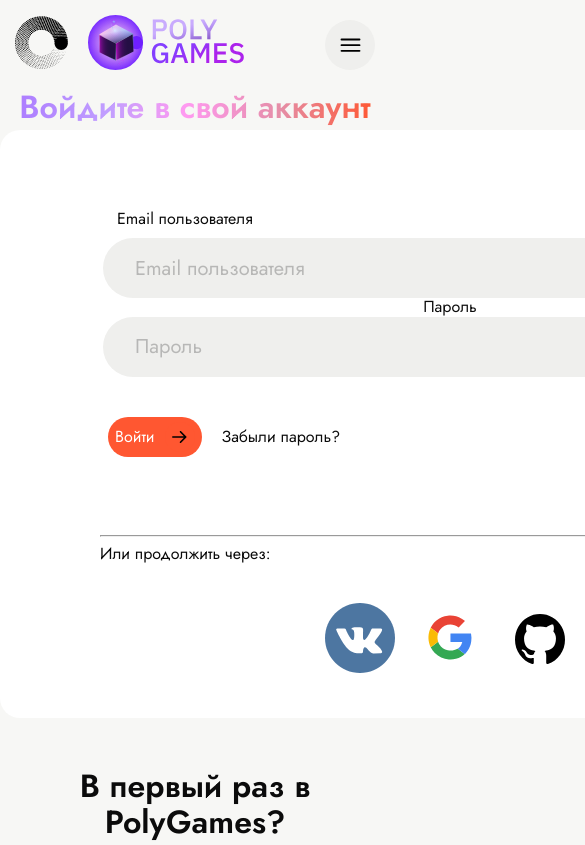
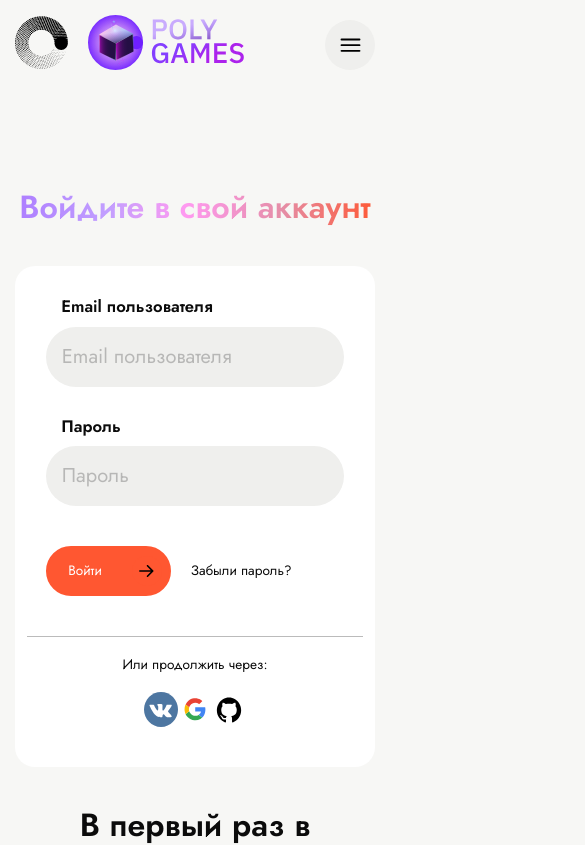
Before and after one commit to danilmash/FrontendPolyGames, a React app: page /auth in a window 390 px wide. Shown: the top 845 px of the page, 585 px wide, since content can reach past the window. Built offline with nearby package versions, Linux system fonts and the light colour scheme.

Commit message:
Адаптивная форма авторизации, логина авторизация

```diff
--- a/src/pages/Auth/Auth.module.scss
+++ b/src/pages/Auth/Auth.module.scss
@@ -1,18 +1,45 @@
 @import '../../variables';
+
+.auth__wrapper {
+    padding: 0 15px;
+    padding-top: 100px;
+    padding-bottom: 108px;
+}
+
 .auth__form {
+    box-sizing: border-box;
     text-align: center;
     background-color: var(--background-detailed);
-    width: 900px;
-    margin: 1% auto;
+    max-width: 840px;
+    margin: 40px auto;
     border-radius: 20px;
-    padding: 80px 0px 10px;
+    padding: clamp(30px, 8vw, 100px) clamp(20px, 8vw, 110px) 40px;
+
+    .input__fields-block {
+        display: flex;
+        flex-direction: column;
+        align-items: flex-start;
+        gap: 30px;
+        margin-bottom: 40px;
+
+        .form-input-block {
+            width: 100%;
         }
-
-.auth__forget__btns {
-    margin: 40px auto;
-    margin-left: 12%;
+    }
+}
+.error-text {
+    margin-left: 10px;
+    text-align: start;
+    color: red;
+    margin-top: 10px;
+}
+.auth__btns {
+    margin-top: 10px;
     display: flex;
     align-items: center;
+    justify-content: flex-start;
+    gap: 20px;
+    @include adaptiv-font(24, 13);
 }
 
 .auth__btn {
@@ -20,14 +47,24 @@
     color: #ffffff;
     display: flex;
     align-items: center;
-    border: 2px solid --primary-color;
+    border: 2px solid var(--primary-color);
     border-radius: 25px;
-    padding: 5px 7px;
-    margin-right: 20px;
+    padding: 5px 7px 5px 20px;
+    height: 50px;
+    cursor: pointer;
+
+    &:hover {
+        .btn__circle {
+            background-color: $white-100;
+
+            path {
+                fill: var(--primary-color);
+            }
+        }
+    }
 }
 
 .btn__circle {
-    border: none;
     background-color: var(--primary-color);
     display: inline-flex;
     align-items: center;
@@ -35,25 +72,30 @@
     border-radius: 100px;
     height: 30px;
     width: 30px;
-    margin-left: 10px;
-    transition: all 0.15s ease;
+    margin-left: 30px;
+    transition: all 0.3s ease;
     cursor: pointer;
-    &:hover {
-        background-color: $white-100;
-        & .last-update__arrow path {
-            fill: --primary-color;
 }
+.break-line {
+    margin-top: 40px;
+    width: calc(1.2 * clamp(20px, 8vw, 110px) + 100%);
+    margin-left: calc(clamp(20px, 8vw, 110px) * -0.6);
+    border-top: 1px solid #bbbbbb;
 }
+.other {
+    margin-top: clamp(20px, 4vw, 40px);
+    @include adaptiv-font(24, 13);
+    &__auth-btns {
+        margin-top: clamp(20px, 4vw, 40px);
+        text-align: left;
+        display: flex;
+        justify-content: center;
     }
 
-.other__auth__btns {
-    padding: 30px 100px;
-    text-align: left;
+    &__auth-btn {
+        width: clamp(30px, 11.5%, 70px);
+        aspect-ratio: 1;
     }
-
-.btns {
-    padding-top: 40px;
-    text-align: center;
 }
 
 .auth_title {
@@ -68,23 +110,25 @@
     );
     color: transparent;
     background-clip: text;
-    width: max-content;
     margin: 0 auto;
 }
 
-.aside-settings__icon:not(:first-child) {
-    margin-left: 20px;
+img.aside-settings__icon {
+    margin-left: 0;
 }
 
 .link__registr {
     text-align: center;
-    margin: 50px 0px;
+    margin: 40px 0 0;
+
+    h2 {
+        font-size: 32px;
     }
 
-.link__registr p {
-    padding-top: 20px;
+    p {
+        margin-top: 10px;
+        color: var(--text-primary);
+        font-size: 24px;
+        text-decoration: none;
     }
-
-.link__registr h2 {
-    font-size: 32px;
 }
--- a/src/pages/Auth/Auth.tsx
+++ b/src/pages/Auth/Auth.tsx
@@ -1,7 +1,5 @@
-import React, { FC, useState } from 'react'
+import React, { useState } from 'react'
 import styles from './Auth.module.scss'
-import EmailInput from './EmailInput/EmailInput'
-import PasswordInput from './PasswordInput/PasswordInput'
 import git from '../../shared/assets/git-icon.svg'
 import google from '../../shared/assets/google-icon.svg'
 import vk from '../../shared/assets/vk-icon.svg'
@@ -9,44 +7,99 @@ import { useDispatch, useSelector } from 'react-redux'
 import { AppDispatch, RootState } from '../../shared/lib/store/store'
 import { loginUser } from '../../shared/lib/store/auth/authSlice'
 import { useNavigate } from 'react-router-dom'
+import AuthFormInput from '../Auth/AuthFormInput/AuthFormInput'
+import { z } from 'zod'
+
+// Zod-схема для валидации
+const loginFormSchema = z.object({
+    email: z.string().email('Введите корректный email'),
+    password: z.string().min(1, 'Введите пароль'),
+})
+
+type LoginForm = z.infer<typeof loginFormSchema>
+type LoginFormKeys = keyof LoginForm
 
 function Auth() {
-    const [email, setEmail] = useState('')
-    const [password, setPassword] = useState('')
+    const [formData, setFormData] = useState<LoginForm>({
+        email: '',
+        password: '',
+    })
+    const [hasValidationErrors, setHasValidationErrors] = useState(false)
     const dispatch = useDispatch<AppDispatch>()
-    const { loading, error } = useSelector((state: RootState) => state.auth)
+    const navigate = useNavigate()
+    const { error, loading } = useSelector((state: RootState) => state.auth)
 
-    const navigate = useNavigate()
-
-    const handleSubmit = (e: React.FormEvent) => {
-        e.preventDefault()
-        dispatch(loginUser({ email, password }))
+    const handleInputChange = (field: LoginFormKeys) => {
+        return function (value: string) {
+            setFormData((prev) => ({ ...prev, [field]: value }))
+        }
     }
 
-    const handleEmailChange = (newEmail: string) => {
-        setEmail(newEmail)
+    const validate = () => {
+        const result = loginFormSchema.safeParse(formData)
+        if (result.success) {
+            return undefined
+        }
+        return result.error.format()
     }
 
-    const handlePasswordChange = (newPassword: string) => {
-        setPassword(newPassword)
+    const handleSubmit = async () => {
+        const errors = validate()
+        if (errors) {
+            setHasValidationErrors(true)
+            return
+        }
+
+        try {
+            await dispatch(loginUser(formData)).unwrap()
+            navigate('/profile')
+        } catch (err) {
+            // Обработка ошибки уже есть в Redux, просто останемся на месте
+        }
     }
+
+    const errors = hasValidationErrors ? validate() : undefined
 
     return (
         <main className={styles['auth__wrapper']}>
             <h1 className={styles['auth_title']}>Войдите в свой аккаунт</h1>
             <form
                 className={styles['auth__form']}
-                method="POST"
-                onSubmit={handleSubmit}
+                onSubmit={(e) => e.preventDefault()}
             >
-                <div className={styles['input__fields']}>
-                    <EmailInput onEmailChange={handleEmailChange} />
-                    <PasswordInput onPasswordChange={handlePasswordChange} />
+                <div className={styles['input__fields-block']}>
+                    <div className={styles['form-input-block']}>
+                        <AuthFormInput
+                            onInputChange={handleInputChange('email')}
+                            title="Email пользователя"
+                            type="email"
+                        />
+                        {errors?.email && (
+                            <div className={styles['error-text']}>
+                                {errors.email._errors[0]}
+                            </div>
+                        )}
+                    </div>
+                    <div className={styles['form-input-block']}>
+                        <AuthFormInput
+                            onInputChange={handleInputChange('password')}
+                            title="Пароль"
+                            type="password"
+                        />
+                        {errors?.password && (
+                            <div className={styles['error-text']}>
+                                {errors.password._errors[0]}
+                            </div>
+                        )}
+                    </div>
                 </div>
-                <div className={styles['auth__forget__btns']}>
-                    <div className={styles['auth__btn']}>
-                        <p>Войти</p>
-                        <button onClick={()=>{navigate("/profile")}} className={styles['btn__circle']}>
+                <div className={styles['auth__btns']}>
+                    <button
+                        className={styles['auth__btn']}
+                        onClick={handleSubmit}
+                    >
+                        <p>{loading ? 'Вход...' : 'Войти'}</p>
+                        <div className={styles['btn__circle']}>
                             <svg
                                 xmlns="http://www.w3.org/2000/svg"
                                 width="15"
@@ -57,31 +110,38 @@ function Auth() {
                             >
                                 <path
                                     d="M14.3334 7.58336C14.6555 7.26118 14.6555 6.73882 14.3334 6.41664L9.0831 1.16637C8.76091 0.844186 8.23855 0.844186 7.91637 1.16637C7.59419 1.48855 7.59419 2.01091 7.91637 2.3331L12.5833 7L7.91637 11.6669C7.59419 11.9891 7.59419 12.5114 7.91637 12.8336C8.23855 13.1558 8.76091 13.1558 9.0831 12.8336L14.3334 7.58336ZM0.25 7.825H13.75V6.175H0.25V7.825Z"
-                                    fill="black" // var(--primary-color)
+                                    fill="black"
                                 />
                             </svg>
-                        </button>
-                    </div>
+                        </div>
+                    </button>
                     <p>Забыли пароль?</p>
                 </div>
-                <div className={styles['other__auth__btns']}>
-                    <hr></hr>
+                {error && (
+                    <div className={styles['error-text']}>
+                        {typeof error === 'string'
+                            ? error
+                            : 'Неверный логин или пароль'}
+                    </div>
+                )}
+                <div className={styles['break-line']}></div>
+                <div className={styles['other']}>
                     <p>Или продолжить через:</p>
-                    <div className={styles['btns']}>
+                    <div className={styles['other__auth-btns']}>
                         <img
                             src={vk}
-                            alt=""
-                            className={styles['aside-settings__icon']}
+                            alt="VK"
+                            className={styles['other__auth-btn']}
                         />
                         <img
                             src={google}
-                            alt=""
-                            className={styles['aside-settings__icon']}
+                            alt="Google"
+                            className={styles['other__auth-btn']}
                         />
                         <img
                             src={git}
-                            alt=""
-                            className={styles['aside-settings__icon']}
+                            alt="GitHub"
+                            className={styles['other__auth-btn']}
                         />
                     </div>
                 </div>
--- a/src/pages/Auth/AuthFormInput/AuthFormInput.module.scss
+++ b/src/pages/Auth/AuthFormInput/AuthFormInput.module.scss
@@ -7,7 +7,7 @@
 
 .input-block__input {
     display: block;
-    padding: 24px 29px 22px;
+    padding: clamp(15px, 4vw, 20px) clamp(15px, 4vw, 30px);
     height: 60px;
     margin: auto;
     font-size: 20px;
@@ -20,6 +20,7 @@
     box-sizing: border-box;
     transition: all 0.15s ease;
     outline: 1px solid transparent;
+    line-height: 100%;
     &:focus {
         outline: 1px solid $white-300;
     }
@@ -33,4 +34,6 @@
     margin-left: 15px;
     text-align: left;
     margin-bottom: 10px;
+    font-weight: 600;
+    @include adaptiv-font(28, 16);
 }
--- a/src/shared/lib/store/auth/authSlice.ts
+++ b/src/shared/lib/store/auth/authSlice.ts
@@ -25,37 +25,44 @@ export const loginUser = createAsyncThunk(
     'auth/loginUser',
     async (
         credentials: { email: string; password: string },
-        { rejectWithValue },
+        { rejectWithValue }
     ) => {
         try {
-            const response = await axios.post(
-                'https://locallhost:5000/login',
-                credentials,
+            const response: {
+                data: {
+                    token: string
+                }
+            } = await axios.post(
+                'http://localhost:8000/api/users/login/',
+                credentials
             )
+            localStorage.setItem('authToken', response.data.token)
             return response.data
         } catch (error: any) {
             return rejectWithValue(error.response.data)
         }
-    },
+    }
 )
 
 export const registerUser = createAsyncThunk(
     'auth/registerUser',
     async (
         credentials: { email: string; password: string },
-        { rejectWithValue },
+        { rejectWithValue }
     ) => {
         try {
-            const response: {token: string} = (await axios.post(
-                'https://locallhost:5000/api/users/register',
-                credentials,
-            )).data
+            const response: { token: string } = (
+                await axios.post(
+                    'http://localhost:8000/api/users/register',
+                    credentials
+                )
+            ).data
             localStorage.setItem('authToken', response.token)
             return response
         } catch (error: any) {
             return rejectWithValue(error.response.data)
         }
-    },
+    }
 )
 
 const authSlice = createSlice({
@@ -75,40 +82,37 @@ const authSlice = createSlice({
             })
             .addCase(
                 loginUser.fulfilled,
-                (
-                    state,
-                    action: PayloadAction<any>,
-                ) => {
+                (state, action: PayloadAction<any>) => {
                     state.loading = false
                     state.user = action.payload.user
                     state.token = action.payload.token
-                },
+                }
             )
             .addCase(
                 loginUser.rejected,
                 (state, action: PayloadAction<any>) => {
                     state.loading = false
                     state.error = action.payload || 'Login failed'
-                },
+                }
             )
+            .addCase(registerUser.pending, (state: AuthState) => {
+                state.loading = true
+                state.error = null
+            })
             .addCase(
-                registerUser.pending, (state: AuthState) => {
-                    state.loading = true
-                    state.error = null
-                },
-            )
-            .addCase(
-                registerUser.fulfilled, (state: AuthState, action: PayloadAction<any>) => {
+                registerUser.fulfilled,
+                (state: AuthState, action: PayloadAction<any>) => {
                     state.loading = false
                     state.user = action.payload.user
                     state.error = null
-                },
+                }
             )
             .addCase(
-                registerUser.rejected, (state: AuthState, action: PayloadAction<any>) => {
+                registerUser.rejected,
+                (state: AuthState, action: PayloadAction<any>) => {
                     state.loading = false
                     state.error = action.payload || 'Register failed'
-                },
+                }
             )
     },
 })
```
Lines whose indentation alone changed are shown as unchanged.
